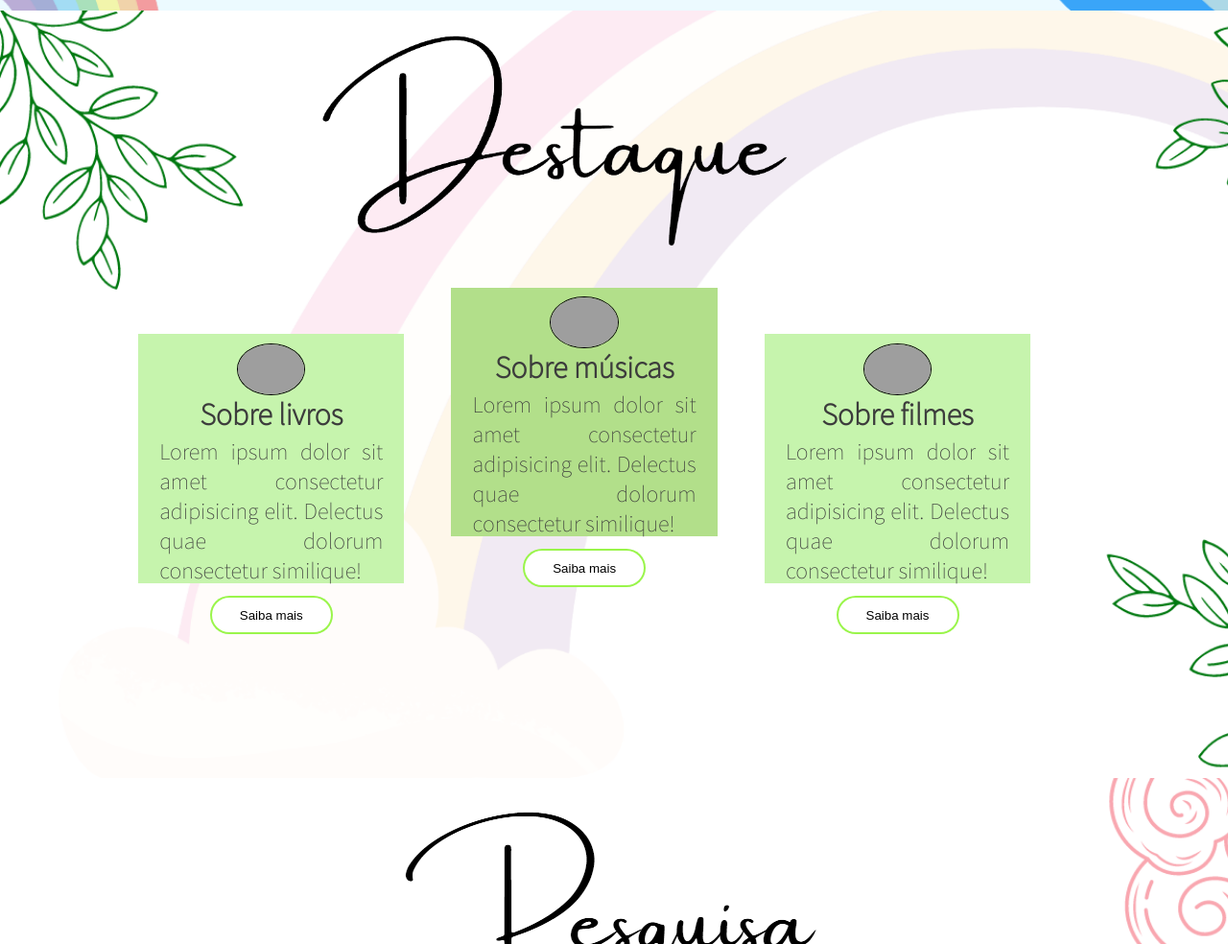
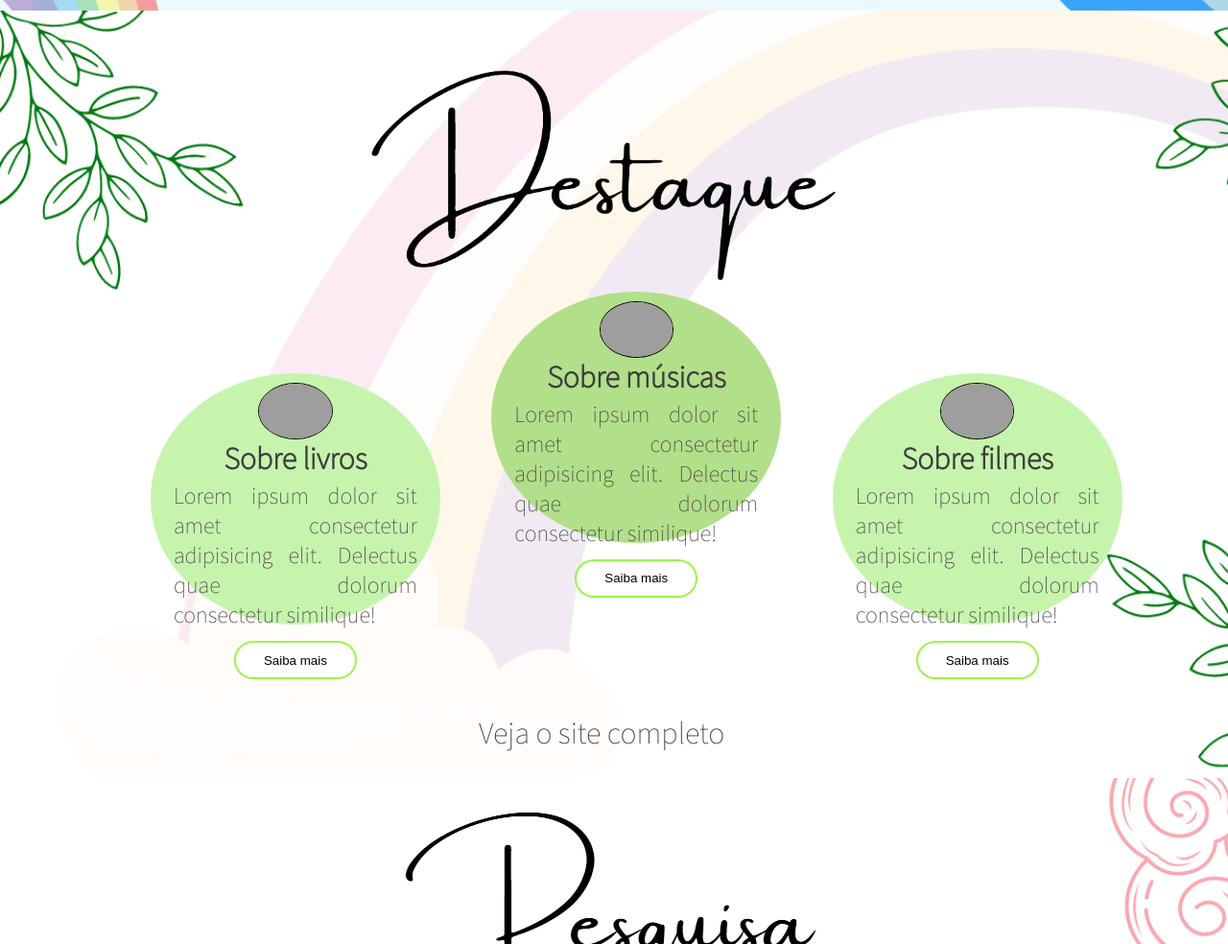
Before and after one commit to Julia-Justino/Encanto, a plain HTML site: page site/html/index.html in a window 1280 px wide. Shown: the part 4829-5813 px from the top of the page at 96% size. Drawn offline with Linux system fonts and the light colour scheme; grey boxes are pictures that could not be loaded.

Commit message:
destaque redondo

```diff
--- a/site/css/style/styleEncanto.css
+++ b/site/css/style/styleEncanto.css
@@ -401,14 +401,14 @@ hr {
     flex-direction: column;
     align-items: center;
     margin: 0%;
-    width: 100%;
+    width: 98vw;
     height: 50%;
 }
 
 .destaque .titulo h1 img {
     width: auto;
     height: 28vh;
-    margin: 4vh 0vh 4vh 0vh;
+    margin: 4vh 0vh 0vh 0vh;
 }
 
 .destaque .titulo h1 {
@@ -417,22 +417,28 @@ hr {
 
 .destaque .textoConheca {
     width: 85%;
-    height: 65vh;
+    height: 55vh;
     justify-content: center;
     margin-left: 10%;
     flex-direction: row;
     display: flex;
 }
+.p_card{
+    font-size: 4vh;
+    text-align: center;
+    margin: auto;
+}
 
 .destaque .textoConheca .card {
-    width: 30vw;
+    width: 25vw;
     height: 18vw;
     flex-direction: row;
     display: flex;
-    margin: 5% 5% 0% 0%;
+    margin: 8% 5% 0% 0%;
     padding: 1% 0% 2% 0%;
     background-color: #C6F4AD;
     align-items: flex-start;
+    border-radius: 100%;
 }
 .conteudoCard{
     display: flex;
@@ -478,7 +484,7 @@ hr {
     border:solid 2px #616161;
     border-radius: 50vw;
     margin-top: 3%;
-    color: #6d6d6d;
+    color: #000000;
     transition: 2s;
 }
 
@@ -641,5 +647,4 @@ hr {
     justify-content: flex-start;
     margin: 0% 90% 0% 0%;
 }
-
 /*Final do contato*/
--- a/site/html/index.html
+++ b/site/html/index.html
@@ -177,6 +177,7 @@
                         </div>
                     </div>
                 </div>
+                <p class="p_card">Veja o site completo</p>
             </div>
         </div>
     </div>
```
